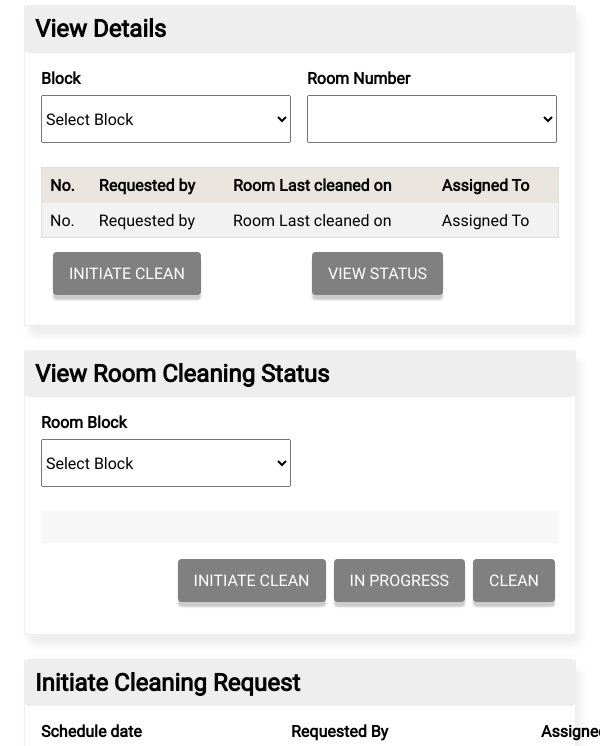
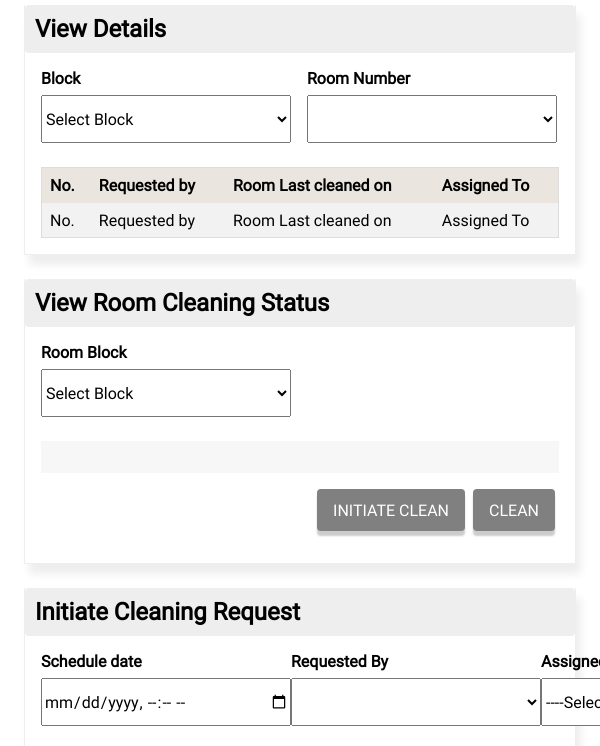
Before and after one commit to akj2003/AVG, an Electron app: page index.html in a window 600 px wide. Shown: the part 127-873 px from the top of the page. Drawn offline with Linux system fonts and the light colour scheme; no server answers.

Commit message:
last update

```diff
--- a/index.html
+++ b/index.html
@@ -17,7 +17,7 @@
             <div class="nav">
                 <div class="topnav">
                 <a class="active" id="id_nav_home" onclick="home()">Home</a>
-                <a id="id_nav_IR" onclick="initrequest()">Initiate Request</a>
+                <!--<a id="id_nav_IR" onclick="initrequest()">Initiate Request</a>-->
                 <a id="id_nav_VS" onclick="viewstat()">View Status</a>
                 </div>
             </div>
@@ -72,14 +72,6 @@
                                     </td>
                                 </tr>
                             </table>
-                            <div class="row" id="mod_btns">
-                                <div class="column">
-                                        <button class="btnIC" onclick="initrequest()">Initiate Clean</button>
-                                </div>
-                                <div class="column">
-                                    <button class="btnVS" onclick="viewstat()">View Status</button>
-                                </div>
-                            </div>
                         </div>
                     </div>
                 </div>
@@ -111,7 +103,6 @@
                         </div>
                         <div id="btn_container" class="btn-container">
                             <button type="button" id="btn_initiate" class="btnVS" onclick="initateClean()"> Initiate Clean </button>
-                            <button type="button" id="btn_inpro" class="btnVS" onclick="inProgress()"> In Progress </button>
                             <button type="button" id="btn_clean" class="btnVS" onclick="clean()"> Clean </button>
                         </div>
                     </div>
--- a/mainScreen.js
+++ b/mainScreen.js
@@ -51,20 +51,19 @@ function roomVS() {
    var roomsObj = JSON.parse(fs.readFileSync('../AVG/masterdata/Rooms.JSON', 'utf8'));
    var roomsObjFiltered = roomsObj.filter(obj => obj.BlockID == document.getElementById('catSel1').value);
    if (this.selectedIndex < 1) return;
-   console.log(roomsObjFiltered);
+   //console.log(roomsObjFiltered);
    for (var room in roomsObjFiltered) {
-
-      console.log(roomsObjFiltered[room].RoomName);
+      //console.log(roomsObjFiltered[room].RoomName);
       node = document.createElement('div');
       //node.innerHTML = '<label id="lbl' + i + '"class="clean" onclick="updatestat(document.getElementById(lbl' + i + '))">'+ rooms[i] +'</label>';
       //node.innerHTML = '<label id="lbl' + room + '"class="clean" onclick="updatestat(this)")">' + roomsObjFiltered[room].RoomName + '</label>';
       node.innerHTML = '<input type="checkbox" class="chk_hide" onclick="checkSin(this)" name="check" id="chk_' + roomsObjFiltered[room].RoomName + '" value="'+ roomsObjFiltered[room].RoomName +'"><label id="lbl_' + roomsObjFiltered[room].RoomName + '"class="clean" onclick="updatestat(this)")">' + roomsObjFiltered[room].RoomName + '</label>';
       //node.innerHTML = '<label id="lbl' + i + '"class="clean")">'+ rooms[i] +'</label>';
       document.getElementById('cont_VS').appendChild(node);
-      console.log(node);
+      //console.log(node);
    }
 
-
+   getroomstatus();
 }
 
 function roomSelected() {
@@ -85,7 +84,6 @@ function initrequest() {
    document.getElementById("mod_viewStatus").style.display = "none";
    document.getElementById("home").style.display = "none";
    document.getElementById("mod_viewdetails").style.display = "none";
-   document.getElementById("id_nav_IR").classList.add("active");
    if (document.getElementById('id_nav_home').classList.contains('active'))
       document.getElementById('id_nav_home').classList.remove("active")
    if (document.getElementById('id_nav_VS').classList.contains('active'))
@@ -98,8 +96,6 @@ function viewstat() {
    document.getElementById("home").style.display = "none";
    document.getElementById("mod_viewdetails").style.display = "none";
    document.getElementById("id_nav_VS").classList.add("active");
-   if (document.getElementById('id_nav_IR').classList.contains('active'))
-      document.getElementById('id_nav_IR').classList.remove("active")
    if (document.getElementById('id_nav_home').classList.contains('active'))
       document.getElementById('id_nav_home').classList.remove("active")
 }
@@ -112,8 +108,6 @@ function home() {
    document.getElementById("roomSel").selectedIndex = 0
    document.getElementById("catSel").selectedIndex = 0
    document.getElementById("id_nav_home").classList.add("active");
-   if (document.getElementById('id_nav_IR').classList.contains('active'))
-      document.getElementById('id_nav_IR').classList.remove("active")
    if (document.getElementById('id_nav_VS').classList.contains('active'))
       document.getElementById('id_nav_VS').classList.remove("active")
 }
@@ -150,7 +144,7 @@ function updateJSON(data) {
    fs.writeFileSync(srcpath, element);
 }
 
-function updatestat(lblid) {
+/*function updatestat(lblid) {
    if (lblid != 'cont_VS') {
       var labelid = lblid.id;
       var label = labelid.slice(0, lblid.id.length)
@@ -159,7 +153,7 @@ function updatestat(lblid) {
       console.log(label);
       return;
    }
-}
+}*/
 
 function listUsers() {
 
@@ -294,25 +288,26 @@ function getSelectedChk() {
    return(selected);
 }
 
-function inProgress() {
-   document.getElementById("btn_inpro").classList.add("active");
-   document.getElementById("btn_clean").classList.remove("active");
-   document.getElementById("btn_initiate").classList.remove("active");
-   document.getElementById("mod_Request").style.display = "none";
-   var selected = new Array()
-   selected = getSelectedChk();
-   //console.log(selected);
-   for(var x=0;x<selected.length;x++){
-      //document.getElementById(label).setAttribute("class", "cleaninprogress");
-      document.getElementById("lbl_" + selected[x]).classList.remove("notclean");
-      document.getElementById("lbl_" + selected[x]).classList.add("cleaninprogress");
-      document.getElementById("lbl_" + selected[x]).classList.remove("clean");
+function getroomstatus() {
+   const fs = require('fs');
+   var roomsObj = JSON.parse(fs.readFileSync('../AVG/masterdata/Rooms.JSON', 'utf8'));
+   var roomsObjFiltered = roomsObj.filter(obj => obj.BlockID == document.getElementById('catSel1').value);
+   var room
+   for (var room in roomsObjFiltered) {
+      if(roomsObjFiltered[room].SanitoryStatus == "Clean"){
+         document.getElementById("lbl_" + roomsObjFiltered[room].RoomName).classList.add("clean");
+         document.getElementById("lbl_" + roomsObjFiltered[room].RoomName).classList.remove("notclean");
+      }
+      else if(roomsObjFiltered[room].SanitoryStatus == "Not Clean"){
+         document.getElementById("lbl_" + roomsObjFiltered[room].RoomName).classList.remove("clean");
+         document.getElementById("lbl_" + roomsObjFiltered[room].RoomName).classList.add("notclean");
+      }
+      console.log("chk_" + roomsObjFiltered[room].RoomName + "-----" + roomsObjFiltered[room].SanitoryStatus);
    }
 }
 
 function initateClean() {
    document.getElementById("btn_initiate").classList.add("active");
-   document.getElementById("btn_inpro").classList.remove("active");
    document.getElementById("btn_clean").classList.remove("active");
    document.getElementById("mod_Request").style.display = "block";
    var selected = new Array()
@@ -320,21 +315,18 @@ function initateClean() {
    for(var x=0;x<selected.length;x++){
       //document.getElementById(label).setAttribute("class", "cleaninprogress");
       document.getElementById("lbl_" + selected[x]).classList.remove("clean");
-      document.getElementById("lbl_" + selected[x]).classList.remove("cleaninprogress");
       document.getElementById("lbl_" + selected[x]).classList.add("notclean");
    }
 }
 
 function clean() {
    document.getElementById("btn_clean").classList.add("active");
-   document.getElementById("btn_inpro").classList.remove("active");
    document.getElementById("btn_initiate").classList.remove("active");
    document.getElementById("mod_Request").style.display = "none";
    var selected = new Array()
    selected = getSelectedChk();
    for(var x=0;x<selected.length;x++){
       document.getElementById("lbl_" + selected[x]).classList.remove("notclean");
-      document.getElementById("lbl_" + selected[x]).classList.remove("cleaninprogress");
       document.getElementById("lbl_" + selected[x]).classList.add("clean");
    }
 }
--- a/masterdata/Rooms.JSON
+++ b/masterdata/Rooms.JSON
@@ -12,7 +12,7 @@
         "RoomName": "211",
         "BlockID": "1",
         "BlockName": "Ganga",
-        "SanitoryStatus": "Clean",
+        "SanitoryStatus": "Not Clean",
         "Aailability": "Resident"
     },
     {
@@ -460,7 +460,7 @@
         "RoomName": "451",
         "BlockID": "10",
         "BlockName": "Brahmaputra",
-        "SanitoryStatus": "Clean",
+        "SanitoryStatus": "Not Clean",
         "Aailability": "Available"
     },
     {
```
